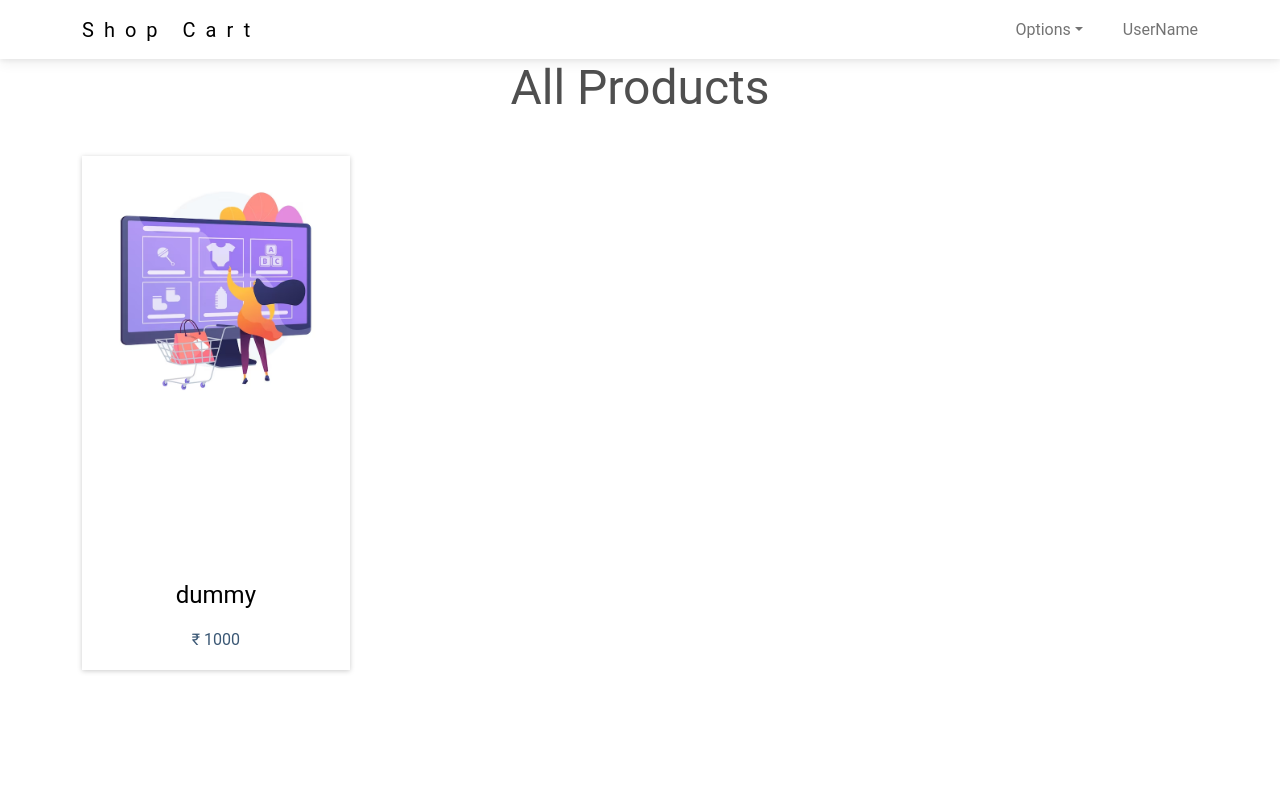
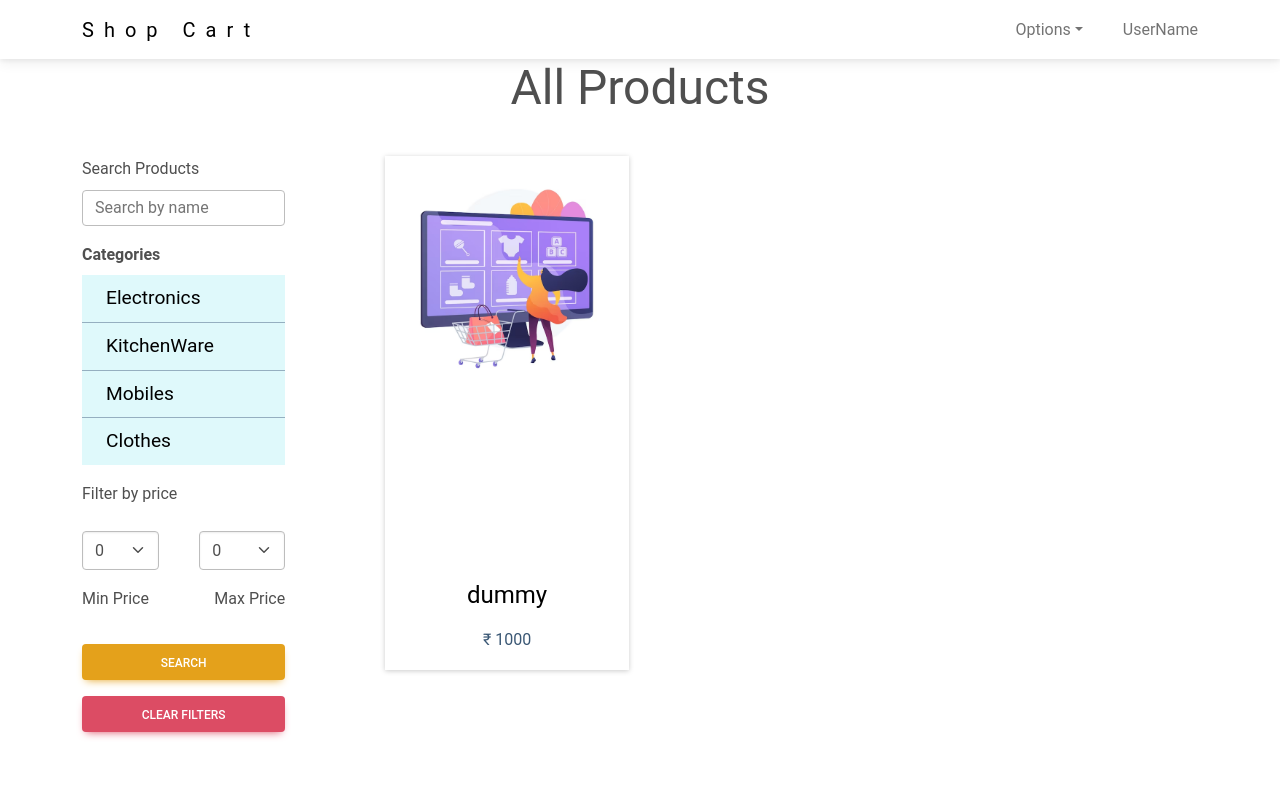
Before and after one commit to ROHANTHAKUR2004/E-commerce-React, a React (Vite) app: page /products in a window 1280 px wide. Shown: the top 800 px of the page. Built offline with nearby package versions, Linux system fonts and the light colour scheme.

Commit message:
added filtercomponnet

```diff
--- /dev/null
+++ b/src/components/Filterproduct/FilterProduct.css
@@ -0,0 +1,91 @@
+#price-filter-label-min {
+    flex-basis: 50%;
+}
+
+#price-filter-label-min ,#price-filter-label-max{
+    margin-top: 1rem;
+}
+
+
+.product-list-sidebar {
+    margin-right: 100px;
+    flex-basis: 20%;
+}
+
+.product-list-sidebar a {
+    padding: 0.5rem 1.5rem;
+    font-size: 1.2rem;
+    color: black;
+    border-bottom: 1px solid var(--light-blue);
+    background-color: var(--sky-blue);
+}
+
+.product-list-sidebar a:last-child {
+    border-bottom: none;
+}
+
+#categoryList {
+    margin-bottom: 1rem;
+}
+
+.product-list-sidebar a:hover {
+    background-color: var(--dark-sky-blue);
+    font-weight: bold;
+}
+
+.sidebar-title {
+    margin-bottom: 0.5rem;
+}
+
+.sidebar-search {
+    margin-bottom: 1rem;
+}
+
+.product-list-box {
+    flex-basis: 80%;
+}
+
+.product-list-box .product-item {
+    width: 30%;
+    margin-right: 2%;
+    margin-bottom: 30px;
+    box-shadow: 0px 1px 5px var(--light-gray);
+    padding: 0.5rem;
+}
+.product-img {
+    height: 400px;
+}
+
+img {
+    max-width: 100%;
+    max-height: 100%;
+}
+
+.product-list-box .product-item .product-name {
+    font-size: 1.5rem;
+    color: black;
+    padding: 0.75rem 0;
+}
+
+.product-list-box .product-item .product-price {
+    color: var(--jean-blue);
+    padding-bottom: 10px;
+}
+
+
+.product-list-box .product-item:nth-child(3n) {
+    margin-right: 0;
+}
+
+.product-list-box .product-item:hover {
+    box-shadow: 0px 4px 10px var(--light-gray);
+    transition: box-shadow 0.15s linear 0s;
+}
+
+.clear-filter{
+    margin-top: 1rem;
+}
+
+.price-filter{
+    margin: 1rem 0;
+}
--- /dev/null
+++ b/src/components/Filterproduct/FilterProduct.jsx
@@ -0,0 +1,52 @@
+import './FilterProduct.css';
+export default function FilterProduct() {
+
+       const minPriceoptions = [0,10,20,50,100,200];
+       const maxPriceoptions = [0,10,20,50,100,200,1000];
+
+
+
+    return (
+
+        <div className="product-list-sidebar d-flex flex-column">
+
+        <div className="sidebar-title">Search Products</div>
+        <div className="sidebar-search form-group">
+            <input type="text" placeholder="Search by name" className="form-control" id="searchInput" />
+        </div>
+
+        <div className="sidebar-title fw-bold">Categories</div>
+        <div id="categoryList">
+            {/* <!-- will be populated by JS --> */}
+            <a className='d-flex text-decoration-none'>Electronics</a>
+            <a className='d-flex text-decoration-none'>KitchenWare</a>
+            <a className='d-flex text-decoration-none'>Mobiles</a>
+            <a className='d-flex text-decoration-none'>Clothes</a>
+        </div>
+
+
+        <div className="sidebar-title">Filter by price</div>
+        <div className="price-filter">
+            <div className="price-filter-select d-flex flex-row justify-content-between">
+                <div className="form-group">
+                    <select name="minPrice" className="form-select" id="minPrice">
+                        {minPriceoptions.map(optionValue => <option key={optionValue} value={optionValue}>{optionValue}</option>)}
+
+                    </select>
+                </div>
+                <div className="form-group">
+                    <select name="maxPrice" className="form-select" id="maxPrice">
+                    {maxPriceoptions.map(optionValue => <option key={optionValue} value={optionValue}>{optionValue}</option>)}
+                    </select>
+                </div>
+            </div>
+            <div className="price-filter-title d-flex flex-row justify-content-between">
+                <div id="price-filter-label-min">Min Price</div>
+                <div id="price-filter-label-max">Max Price</div>
+            </div>
+        </div>
+        <button className="btn btn-warning clear-filter" id="search">Search</button>
+        <button className="btn btn-danger clear-filter" id="clear">Clear Filters</button>
+    </div>
+    )
+}
--- a/src/pages/Productlist/Productlist.jsx
+++ b/src/pages/Productlist/Productlist.jsx
@@ -1,12 +1,15 @@
 import './Productlist.css'
 import Productimg from '../../assets/product.avif'
 import Productbox from '../../components/Navbar/Productbox/Productbox';
+import FilterProduct from '../../components/Filterproduct/FilterProduct';
 export default function Productlist(){
 return(
      <div className='container'>
         <div className='row'>
             <h2 className="product-list-title text-center">All Products</h2>
             <div className="product-list-wrapper d-flex flex-row">
+
+                <FilterProduct/>
 
            {/* list of products */}
             <div className="product-list-box" id="productList">
```
